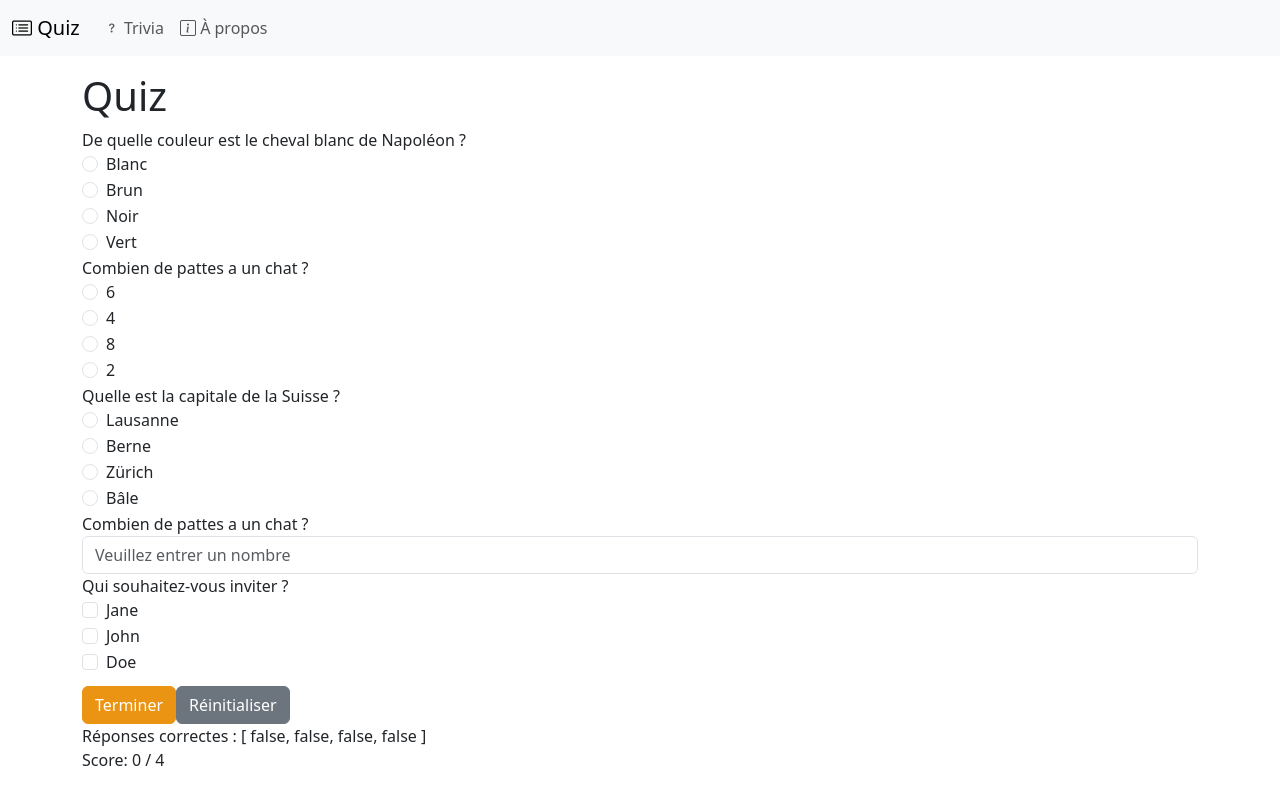
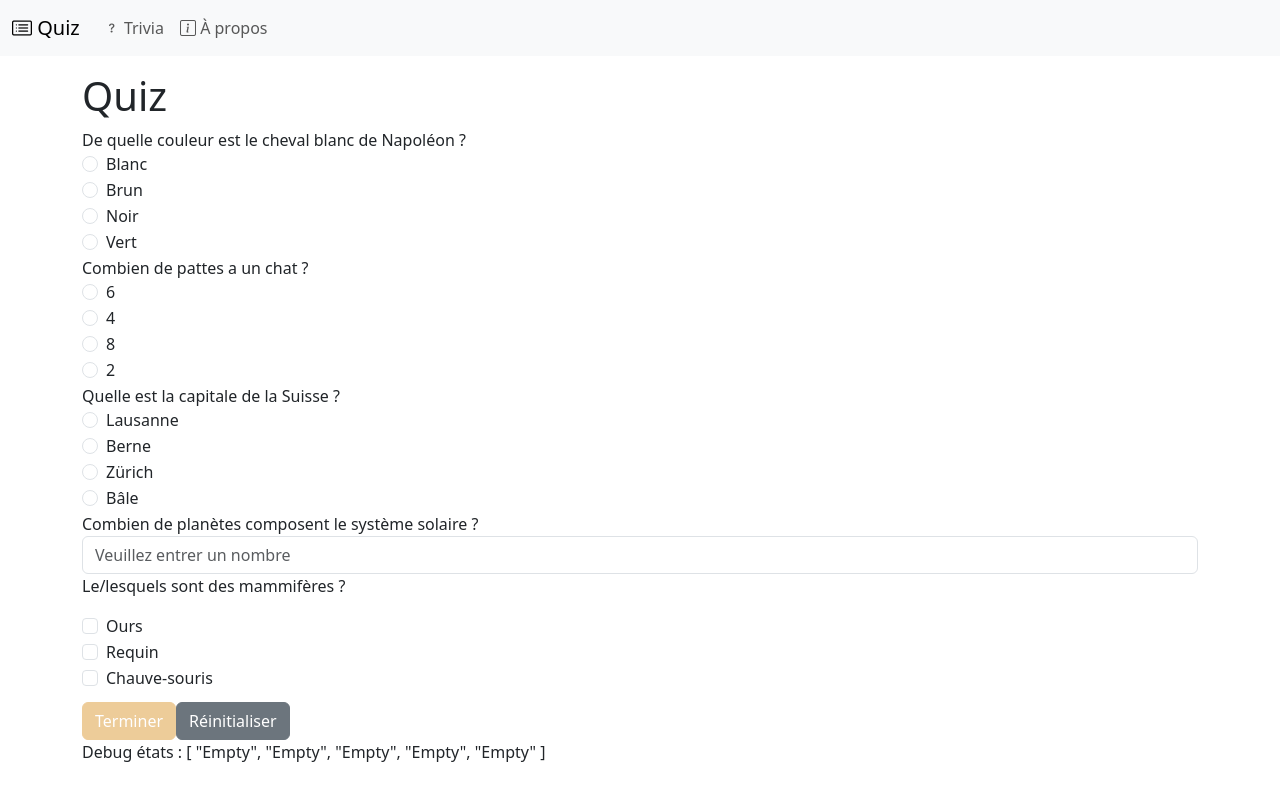
Before and after one commit to hepl-bs21inf5/sem07-project-MathysBoesigerP58887, a Vue app: page / in a window 1280 px wide. Built offline with nearby package versions, Linux system fonts and the light colour scheme.

Commit message:
Semaine 4

```diff
--- a/src/components/QuestionCheckbox.vue
+++ b/src/components/QuestionCheckbox.vue
@@ -1,31 +1,65 @@
 <!-- A presque les même propriétés que QuestionRadio.vue -->
 <script setup lang="ts">
-import { defineModel, defineProps, type PropType } from 'vue'
+import { ref, watch, defineModel, defineProps, type PropType } from 'vue'
+import { QuestionState } from '@/utils/models'
 
-const model = defineModel<string[]>()
+const model = defineModel<QuestionState>()
+
 const props = defineProps({
   id: { type: String, required: true },
   text: { type: String, required: true },
+  answer: { type: Array as PropType<string[]>, required: true }, // on doit initier que la réponse est une liste
   options: {
     type: Array as PropType<Array<{ value: string; text: string }>>,
     required: true,
   },
 })
+
+const value = ref<string[]>([])
+
+watch(
+  value,
+  (newValues) => {
+    if (newValues.length === 0) {
+      model.value = QuestionState.Empty
+    } else if (model.value !== QuestionState.Submit) {
+      model.value = QuestionState.Fill
+    }
+  },
+  { immediate: true },
+)
+
+watch(model, (newModel) => {
+  if (newModel === QuestionState.Submit) {
+    const isCorrect = // Ces 3 lignes sont faites pas ChatGPT
+      props.answer.length === value.value.length &&
+      props.answer.every((val) => value.value.includes(val))
+    model.value = isCorrect ? QuestionState.Correct : QuestionState.Wrong
+  } else if (newModel === QuestionState.Empty) {
+    value.value = []
+  }
+})
 </script>
 
 <template>
-  {{ props.text }}
+  <div>
+    <p>{{ props.text }}</p>
     <div v-for="option in props.options" :key="option.value" class="form-check">
       <input
         :id="`${props.id}-${option.value}`"
-      v-model="model"
+        v-model="value"
         class="form-check-input"
         type="checkbox"
-      :name="props.id"
         :value="option.value"
+        :disabled="
+          model === QuestionState.Submit ||
+          model === QuestionState.Correct ||
+          model === QuestionState.Wrong
+        "
       />
       <label class="form-check-label" :for="`${props.id}-${option.value}`">
         {{ option.text }}
       </label>
     </div>
+  </div>
 </template>
--- a/src/components/QuestionRadio.vue
+++ b/src/components/QuestionRadio.vue
@@ -1,7 +1,8 @@
 <script setup lang="ts">
 import { ref, watch, defineModel, defineProps, type PropType } from 'vue'
+import { QuestionState } from '@/utils/models'
 
-const model = defineModel<boolean>()
+const model = defineModel<QuestionState>()
 // Définition des propriétés (props) attendues par le composant
 const props = defineProps({
   id: { type: String, required: true },
@@ -20,10 +21,22 @@ const value = ref<string | null>(null)
 watch(
   value,
   (newValue) => {
-    model.value = newValue === props.answer
+    if (newValue === null) {
+      model.value = QuestionState.Empty
+    } else {
+      model.value = QuestionState.Fill
+    }
   },
-  { immediate: true }, //si on met false, ça crée une liste vide par défault
+  { immediate: true }, //si on met false, on attends de midifier la valeur avant de l'afficher
 )
+
+watch(model, (newModel) => {
+  if (newModel === QuestionState.Submit) {
+    model.value = value.value === props.answer ? QuestionState.Correct : QuestionState.Wrong
+  } else if (newModel === QuestionState.Empty) {
+    value.value = null
+  }
+})
 </script>
 
 <template>
@@ -37,6 +50,11 @@ watch(
       type="radio"
       :name="props.id"
       :value="option.value"
+      :disabled="
+        model === QuestionState.Submit ||
+        model === QuestionState.Correct ||
+        model === QuestionState.Wrong
+      "
     />
     <label class="form-check-label" :for="`${props.id}-${option.value}`">
       <!-- Texte à afficher à côté du bouton radio -->
--- a/src/components/QuestionText.vue
+++ b/src/components/QuestionText.vue
@@ -1,7 +1,8 @@
 <script setup lang="ts">
 import { ref, watch, defineModel, defineProps } from 'vue'
+import { QuestionState } from '@/utils/models'
 
-const model = defineModel<boolean>()
+const model = defineModel<QuestionState>()
 const props = defineProps({
   id: { type: String, required: true },
   text: { type: String, required: true },
@@ -17,15 +18,37 @@ const value = ref<string | null>(null)
 watch(
   value,
   (newValue) => {
-    model.value = newValue === props.answer
+    if (newValue === null) {
+      model.value = QuestionState.Empty
+    } else {
+      model.value = QuestionState.Fill
+    }
   },
   { immediate: true },
 )
+
+watch(model, (newModel) => {
+  if (newModel === QuestionState.Submit) {
+    model.value = value.value === props.answer ? QuestionState.Correct : QuestionState.Wrong
+  } else if (newModel === QuestionState.Empty) {
+    value.value = null
+  }
+})
 </script>
 
 <template>
   {{ props.text }}
   <label for="exampleFormControlInput" class="form-label"></label>
-  <input id="props.id" v-model="value" class="form-control" :placeholder="props.placeholder" />
+  <input
+    id="props.id"
+    v-model="value"
+    class="form-control"
+    :placeholder="props.placeholder"
+    :disabled="
+      model === QuestionState.Submit ||
+      model === QuestionState.Correct ||
+      model === QuestionState.Wrong
+    "
+  />
   <!-- Texte indicatif dans le champ, configurable via la prop placeholder -->
 </template>
--- a/src/components/QuizForm.vue
+++ b/src/components/QuizForm.vue
@@ -3,27 +3,35 @@ import QuestionRadio from '@/components/QuestionRadio.vue'
 import QuestionText from '@/components/QuestionText.vue'
 import QuestionCheckbox from './QuestionCheckbox.vue'
 import { computed, ref } from 'vue'
+import { QuestionState } from '@/utils/models'
 
 // Déclaration des variables réactives qui vont contenir les réponses de l'utilisateur
-const checkedNames = ref<string[]>([])
-const correctAnswers = ref<boolean[]>([])
-const score = computed<number>(() => correctAnswers.value.filter((value) => value).length)
-const max_score = computed<number>(() => correctAnswers.value.length)
+const questionStates = ref<QuestionState[]>([])
+const score = computed<number>(
+  () => questionStates.value.filter((state) => state === QuestionState.Correct).length,
+)
+const max_score = computed<number>(() => questionStates.value.length)
+// Vérifie si toutes les réponses sont remplies
+const filled = computed<boolean>(() =>
+  questionStates.value.every((state) => state === QuestionState.Fill),
+)
+// Vérifie si les réponse sont juste ou fausse
+const submitted = computed<boolean>(() =>
+  questionStates.value.every(
+    (state) => state === QuestionState.Correct || state === QuestionState.Wrong,
+  ),
+)
 
-// Vérifie si toutes les réponses sont remplies
-const filled = computed<boolean>(() => {
-  return correctAnswers.value !== null && checkedNames.value !== null
-})
-
-//Réinitialise les réponses à null
+//Réinitialise les réponses à Empty
 function reset(event: Event): void {
   event.preventDefault()
-  checkedNames.value = []
+  questionStates.value = questionStates.value.map(() => QuestionState.Empty)
 }
 
 // Fonction de soumission du formulaire qui calcule le score de l'utilisateur et affiche le score
 function submit(event: Event): void {
   event.preventDefault() // Empêche la soumission du formulaire et le rafraîchissement de la page
+  questionStates.value = questionStates.value.map(() => QuestionState.Submit)
 }
 </script>
 
@@ -33,7 +41,7 @@ function submit(event: Event): void {
     <!-- Quand on appuie sur "Terminer", la fonction submit est émis -->
     <QuestionRadio
       id="cheval"
-      v-model="correctAnswers[0]"
+      v-model="questionStates[0]"
       text="De quelle couleur est le cheval blanc de Napoléon ?"
       answer="blanc"
       :options="[
@@ -46,7 +54,7 @@ function submit(event: Event): void {
 
     <QuestionRadio
       id="chat"
-      v-model="correctAnswers[1]"
+      v-model="questionStates[1]"
       text="Combien de pattes a un chat ?"
       answer="4"
       :options="[
@@ -59,7 +67,7 @@ function submit(event: Event): void {
 
     <QuestionRadio
       id="capitale"
-      v-model="correctAnswers[2]"
+      v-model="questionStates[2]"
       text="Quelle est la capitale de la Suisse ?"
       answer="berne"
       :options="[
@@ -70,27 +78,28 @@ function submit(event: Event): void {
       ]"
     />
     <QuestionText
-      id="pattes"
-      v-model="correctAnswers[3]"
-      text="Combien de pattes a un chat ?"
-      answer="4"
+      id="nombre_planetes"
+      v-model="questionStates[3]"
+      text="Combien de planètes composent le système solaire ?"
+      answer="8"
     />
 
     <QuestionCheckbox
-      id="question-names"
-      v-model="checkedNames"
-      text="Qui souhaitez-vous inviter ?"
+      id="mammiferes"
+      v-model="questionStates[4]"
+      text="Le/lesquels sont des mammifères ?"
+      :answer="['ours', 'chauve_souris']"
       :options="[
-        { value: 'Jane', text: 'Jane' },
-        { value: 'John', text: 'John' },
-        { value: 'Doe', text: 'Doe' },
+        { value: 'ours', text: 'Ours' },
+        { value: 'requin', text: 'Requin' },
+        { value: 'chauve_souris', text: 'Chauve-souris' },
       ]"
     />
     <!-- Bouton de soumission qui est désactivé tant que toutes les réponses ne sont pas remplies -->
     <button class="btn btn-primary" :class="{ disabled: !filled }" type="submit">Terminer</button>
     <!-- Bouton pour réinitialiser les réponses -->
     <button class="btn btn-secondary" @click="reset">Réinitialiser</button>
-    <div>Réponses correctes : {{ correctAnswers }}</div>
-    <div>Score: {{ score }} / {{ max_score }}</div>
+    <div v-if="submitted">Score: {{ score }} / {{ max_score }}</div>
+    <div>Debug états : {{ questionStates }}</div>
   </form>
 </template>
--- /dev/null
+++ b/src/utils/models.ts
@@ -0,0 +1,7 @@
+export enum QuestionState {
+  Empty = 'Empty',
+  Fill = 'Fill',
+  Submit = 'Submit',
+  Correct = 'Correct',
+  Wrong = 'Wrong',
+}
```
Also changed, not shown: 1 other file (tests, documents, lock files or other folders). Lines whose indentation alone changed are shown as unchanged.
